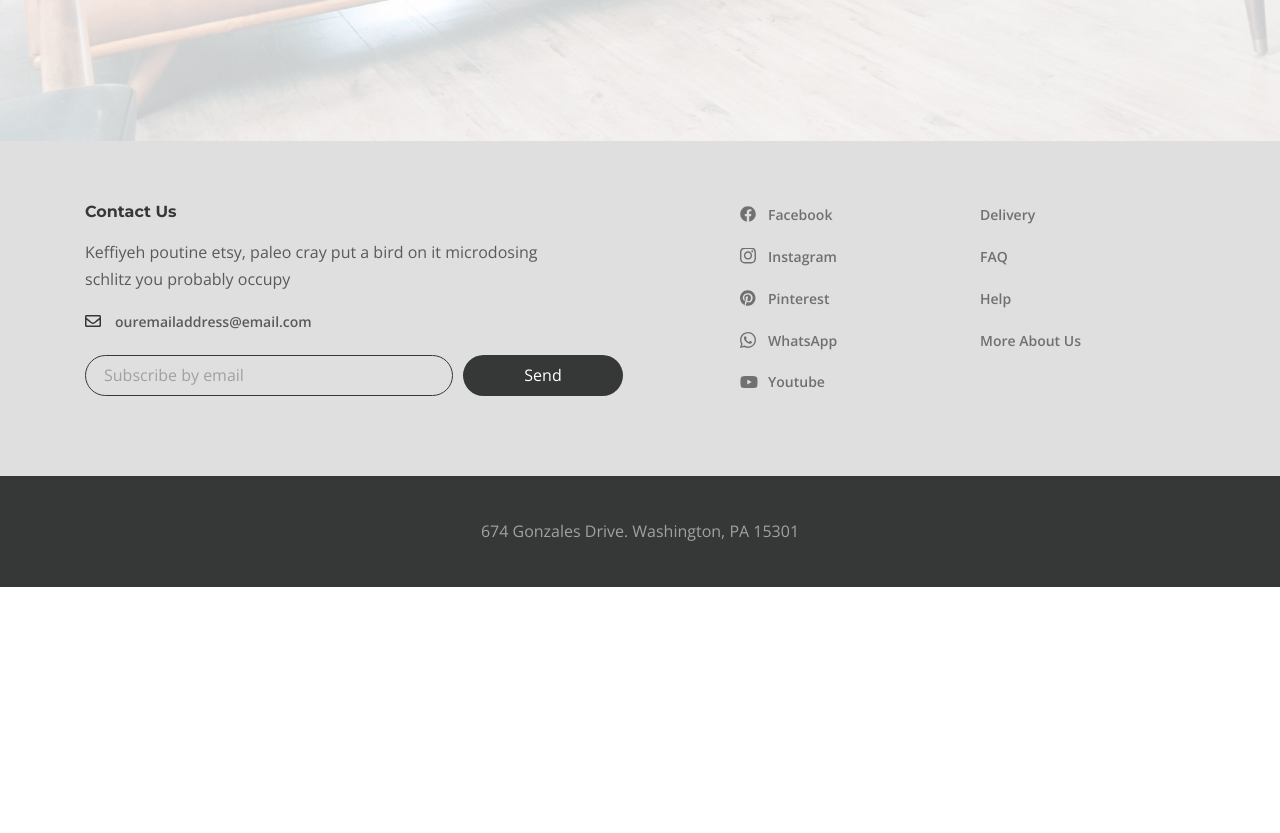
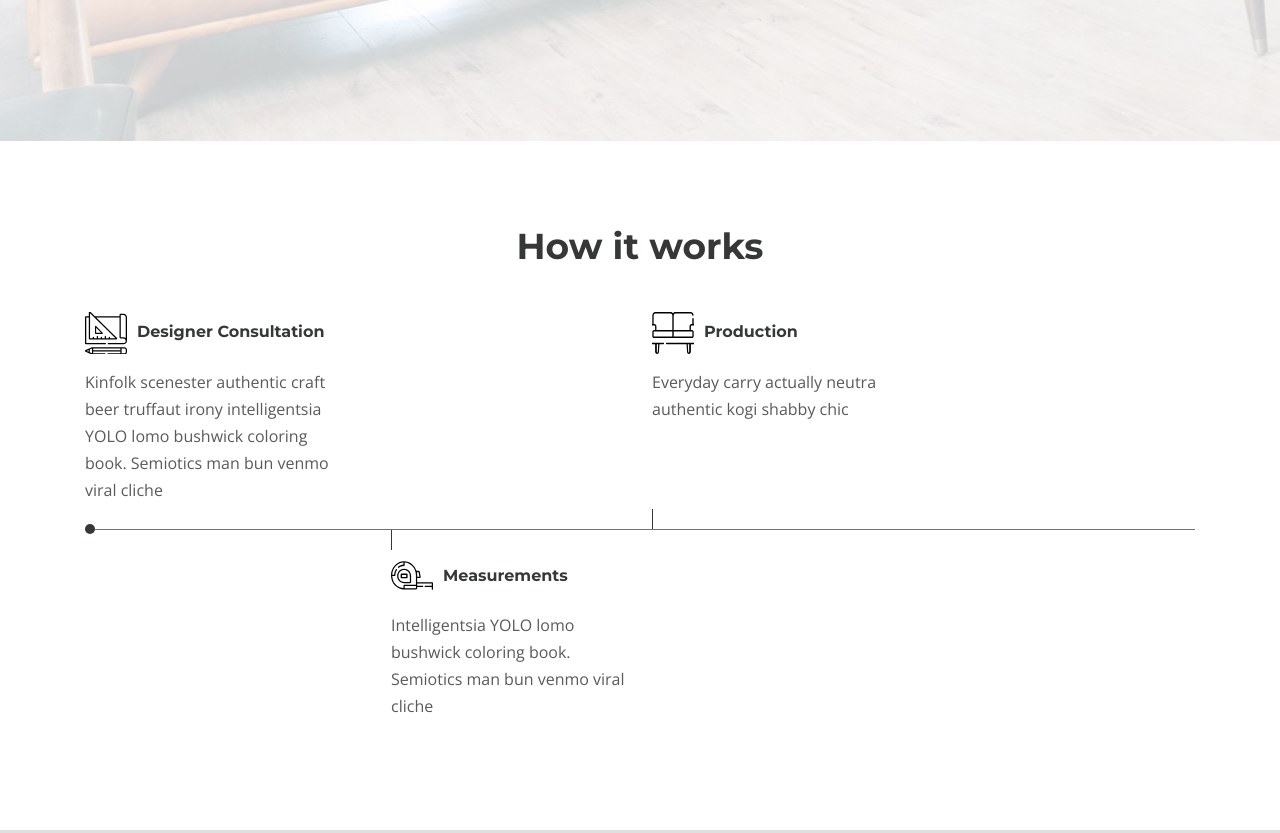
Before and after one commit to daysikroyter/Desire, a website: page app/index.html in a window 1280 px wide. Shown: the part 2209-3042 px from the top of the page. Before the commit the page ends 2796 px from the top, so only its background shows below. Drawn offline with nearby package versions, Linux system fonts and the light colour scheme.

Commit message:
added section works-path

```diff
--- a/app/index.html
+++ b/app/index.html
@@ -125,13 +125,15 @@
             Furniture new collection
           </h2>
           <p class="new-collection__text">
-            Deep v you probably haven't heard of them banh mi synth actually affogato. Aesthetic lyft ethical drinking vinegar
+            Deep v you probably haven't heard of them banh mi synth actually affogato. Aesthetic lyft ethical drinking
+            vinegar
             austint
           </p>
           <ul class="collection">
             <li class="collection__item">
               <a class="collection__link" href="#">
-                <img class="collection__img" width="350px" height="350px" src="images/collection/1.jpg" alt="Truffaut literally trust">
+                <img class="collection__img" width="350px" height="350px" src="images/collection/1.jpg"
+                  alt="Truffaut literally trust">
                 <div class="collection__info">
                   <b class="collection__title">
                     Truffaut literally trust
@@ -144,7 +146,8 @@
             </li>
             <li class="collection__item">
               <a class="collection__link" href="#">
-                <img class="collection__img" width="350px" height="350px" src="images/collection/2.jpg" alt="Truffaut literally trust">
+                <img class="collection__img" width="350px" height="350px" src="images/collection/2.jpg"
+                  alt="Truffaut literally trust">
                 <div class="collection__info">
                   <b class="collection__title">
                     Truffaut literally trust
@@ -157,7 +160,8 @@
             </li>
             <li class="collection__item">
               <a class="collection__link" href="#">
-                <img class="collection__img" width="350px" height="350px" src="images/collection/3.jpg" alt="Truffaut literally trust">
+                <img class="collection__img" width="350px" height="350px" src="images/collection/3.jpg"
+                  alt="Truffaut literally trust">
                 <div class="collection__info">
                   <b class="collection__title">
                     Truffaut literally trust
@@ -170,7 +174,8 @@
             </li>
             <li class="collection__item">
               <a class="collection__link" href="#">
-                <img class="collection__img" width="350px" height="350px" src="images/collection/4.jpg" alt="Truffaut literally trust">
+                <img class="collection__img" width="350px" height="350px" src="images/collection/4.jpg"
+                  alt="Truffaut literally trust">
                 <div class="collection__info">
                   <b class="collection__title">
                     Truffaut literally trust
@@ -183,7 +188,8 @@
             </li>
             <li class="collection__item">
               <a class="collection__link" href="#">
-                <img class="collection__img" width="350px" height="350px" src="images/collection/5.jpg" alt="Truffaut literally trust">
+                <img class="collection__img" width="350px" height="350px" src="images/collection/5.jpg"
+                  alt="Truffaut literally trust">
                 <div class="collection__info">
                   <b class="collection__title">
                     Truffaut literally trust
@@ -206,9 +212,48 @@
               ethical drinking
             </h2>
             <p class="decor__text">
-              Deep v you probably haven't heard of them banh mi synth actually affogato. Artlyft ethical the one drinking vinegar
+              Deep v you probably haven't heard of them banh mi synth actually affogato. Artlyft ethical the one
+              drinking vinegar
               austint
             </p>
+          </div>
+        </div>
+      </section>
+
+      <section class="works-path">
+        <div class="container">
+          <h2 class="title works-path__title">
+            How it works
+          </h2>
+          <div class="works-path__items">
+            <div class="works-path__box">
+              <div class="works-path__item works-path__item--consultation">
+                <h3 class="works-path__item-title works-path__item-title--consultation">
+                  Designer Consultation
+                </h3>
+                <p class="works-path__text">
+                  Kinfolk scenester authentic craft beer truffaut irony intelligentsia YOLO lomo bushwick coloring book.
+                  Semiotics man bun
+                  venmo viral cliche
+                </p>
+              </div>
+              <div class="works-path__item works-path__item--production">
+                <h3 class="works-path__item-title works-path__item-title--production">
+                  Production
+                </h3>
+                <p class="works-path__text">
+                  Everyday carry actually neutra authentic kogi shabby chic
+                </p>
+              </div>
+            </div>
+            <div class="works-path__item works-path__item--measurements">
+              <h3 class="works-path__item-title works-path__item-title--measurements">
+                Measurements
+              </h3>
+              <p class="works-path__text">
+                Intelligentsia YOLO lomo bushwick coloring book. Semiotics man bun venmo viral cliche
+              </p>
+            </div>
           </div>
         </div>
       </section>
--- a/app/scss/_global.scss
+++ b/app/scss/_global.scss
@@ -66,6 +66,7 @@ body {
   font-size: 36px;
   line-height: 1.4;
   color: $title;
+  text-align: center;
 }
 
 .slick-dots {
--- a/app/scss/style.scss
+++ b/app/scss/style.scss
@@ -234,6 +234,101 @@
   }
 }
 
+// work-path
+
+.works-path {
+  padding: 80px 0 110px;
+
+  &__title {
+    margin-bottom: 40px;
+  }
+
+  &__box {
+    display: flex;
+    border-bottom: 1px solid rgba($title, .7);
+    position: relative;
+
+    &::before {
+      @extend %pseudo;
+      bottom: -5px;
+      left: 0;
+      border-radius: 50%;
+      width: 10px;
+      height: 10px;
+      background-color: $title;
+    }
+  }
+
+  &__item {
+    width: 250px;
+    position: relative;
+
+    &--consultation,
+    &--production {
+      padding-bottom: 25px;
+    }
+
+    &--production {
+      margin-left: 317px;
+
+      &::before {
+        bottom: 0;
+        left: 0;
+      }
+    }
+
+    &--measurements::before,
+    &--production::before {
+      @extend %pseudo;
+      background-color: $title;
+      width: 1px;
+      height: 20px;
+    }
+
+    &--measurements {
+      margin-left: 306px;
+      padding-top: 25px;
+
+      &::before {
+        top: 0;
+        left: 0;
+      }
+    }
+  }
+
+  &__item-title {
+    @extend %title-font;
+    line-height: 1.43;
+    color: $title;
+    padding: 10px 0 10px 52px;
+    margin-bottom: 15px;
+    position: relative;
+
+    &::before {
+      @extend %pseudo;
+      top: 50%;
+      left: 0;
+      transform: translateY(-50%);
+      @extend %bg;
+      width: 42px;
+      height: 42px;
+    }
+
+    &--consultation::before {
+      background-image: url('../images/consultation-ico.svg');
+    }
+
+    &--production::before {
+      background-image: url('../images/production-ico.svg');
+    }
+
+    &--measurements::before {
+      background-image: url('../images/measurements-ico.svg');
+      background-size: contain;
+    }
+  }
+}
+
 // footer
 
 .footer {
```
Also changed, not shown: app/css/style.min.css, app/images/consultation-ico.svg (added), app/images/measurements-ico.svg (added), app/images/production-ico.svg (added).
